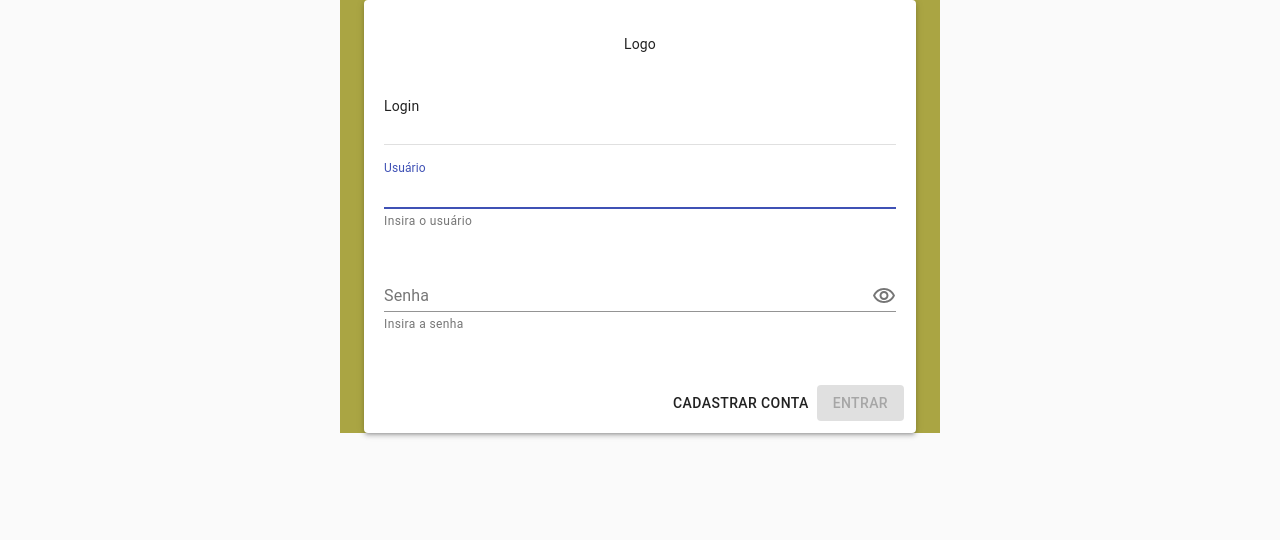
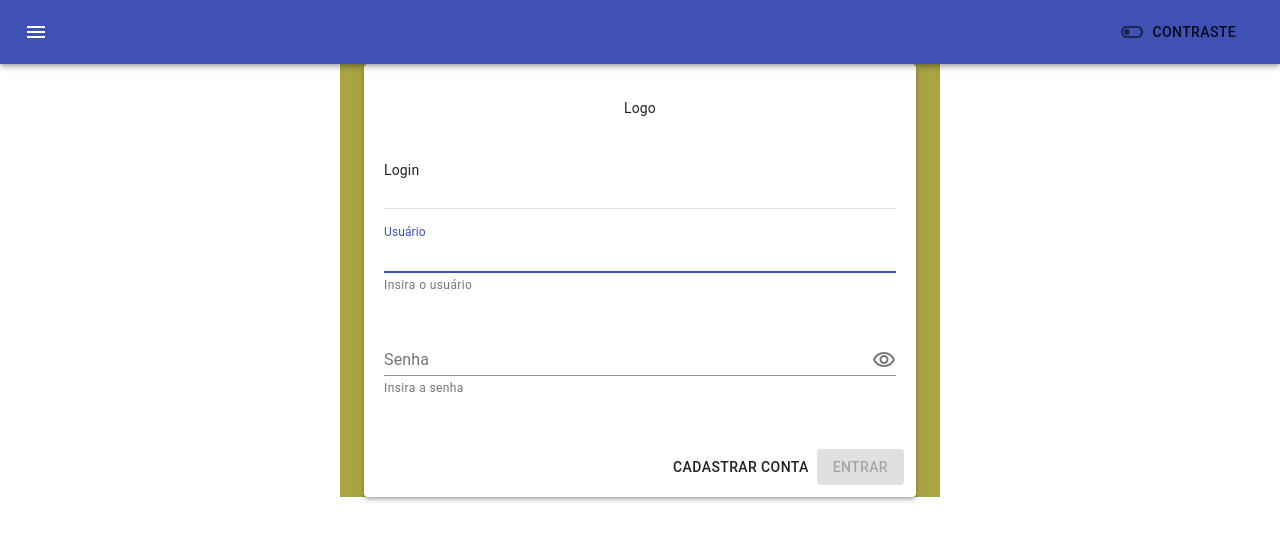
Before and after one commit to LeonardoBurrone/cashback-boticario, a React (Create React App) app: page / in a window 1280 px wide. Shown: the top 540 px of the page. Built offline with nearby package versions, Linux system fonts and the light colour scheme.

Commit message:
Create base app bar

```diff
--- a/src/App.tsx
+++ b/src/App.tsx
@@ -1,13 +1,18 @@
+import { ThemeProvider } from '@material-ui/core/styles';
 import React from 'react';
 import { Provider } from 'react-redux';
 
 import AppContent from './AppContent';
 import Store from './Store';
+import darkTheme from './Styles/Themes/dark';
+import lightTheme from './Styles/Themes/light';
 
 const App: React.FunctionComponent = () => {
   return (
     <Provider store={Store}>
-      <AppContent />
+      <ThemeProvider theme={lightTheme}>
+        <AppContent />
+      </ThemeProvider>
     </Provider>
   );
 };
--- a/src/AppContent.tsx
+++ b/src/AppContent.tsx
@@ -1,20 +1,25 @@
+import { Toolbar } from '@material-ui/core';
 import CssBaseline from '@material-ui/core/CssBaseline';
 import React from 'react';
 import { BrowserRouter as Router, Switch } from 'react-router-dom';
 
+import AppBar from './Components/AppBar';
 import RouteWithSubRoutes from './Components/RouteWithSubRoutes';
 
 import routesConfig from './Config/routes';
 import { GlobalStyle, RootDiv } from './styles';
 
 // TODO: tipar o any
+// TODO: mudar chave de Login no AppBar
 
 const AppContent: React.FunctionComponent = () => {
   return (
     <React.Fragment>
       <GlobalStyle />
+      <CssBaseline />
+      <AppBar darkTheme={false} isLoggedIn={true} />
+      <Toolbar />
       <RootDiv>
-        <CssBaseline />
         <Router>
           <Switch>
             {routesConfig.map((route: any, index: number) => {
--- /dev/null
+++ b/src/Components/AppBar/index.tsx
@@ -0,0 +1,34 @@
+import { AppBar as MaterialAppBar, Button, IconButton, Toolbar } from '@material-ui/core';
+import MenuIcon from '@material-ui/icons/Menu';
+import ToggleOffOutlined from '@material-ui/icons/ToggleOffOutlined';
+import ToggleOn from '@material-ui/icons/ToggleOn';
+import React from 'react';
+
+import { CBButtonDiv } from './styles';
+
+type Props = {
+  darkTheme: boolean;
+  isLoggedIn: boolean;
+};
+
+const AppBar: React.FunctionComponent<Props> = (props: Props) => {
+  return (
+    <MaterialAppBar position="fixed">
+      <Toolbar>
+        {props.isLoggedIn && (
+          <IconButton edge="start" color="inherit" aria-label="menu">
+            <MenuIcon />
+          </IconButton>
+        )}
+        <CBButtonDiv>
+          <IconButton color="default">
+            {props.darkTheme ? <ToggleOn /> : <ToggleOffOutlined />}
+            <Button color="default">Contraste</Button>
+          </IconButton>
+        </CBButtonDiv>
+      </Toolbar>
+    </MaterialAppBar>
+  );
+};
+
+export default AppBar;
--- /dev/null
+++ b/src/Components/AppBar/styles.tsx
@@ -0,0 +1,11 @@
+import styled from 'styled-components';
+
+const CBButtonDiv = styled('div')`
+  && {
+    display: flex;
+    flex-grow: 1;
+    justify-content: flex-end;
+  }
+`;
+
+export { CBButtonDiv };
--- /dev/null
+++ b/src/Styles/Themes/dark.ts
@@ -0,0 +1,9 @@
+import { createMuiTheme } from '@material-ui/core/styles';
+
+const darkTheme = createMuiTheme({
+  palette: {
+    type: 'dark'
+  }
+});
+
+export default darkTheme;
--- /dev/null
+++ b/src/Styles/Themes/light.ts
@@ -0,0 +1,9 @@
+import { createMuiTheme } from '@material-ui/core/styles';
+
+const lightTheme = createMuiTheme({
+  palette: {
+    type: 'light'
+  }
+});
+
+export default lightTheme;
--- a/src/styles.tsx
+++ b/src/styles.tsx
@@ -15,9 +15,11 @@ const GlobalStyle = createGlobalStyle`
   }
 `;
 
-const RootDiv = styled.div`
-  display: flex;
-  min-height: 100%;
+const RootDiv = styled('div')`
+  && {
+    display: flex;
+    min-height: 100%;
+  }
 `;
 
 export { GlobalStyle, RootDiv };
```
